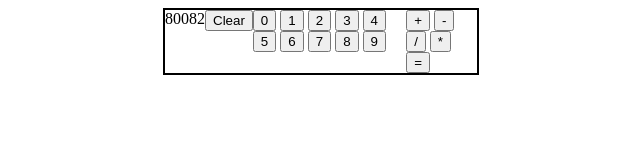
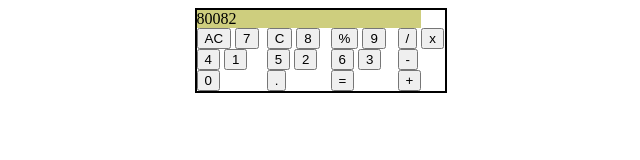
Before and after one commit to PatriceGudders/calculator, a plain HTML site: page index.html in a window 1280 px wide. Shown: the whole page, without its empty margins (319-959 px from the left). Drawn offline with Linux system fonts and the light colour scheme.

Commit message:
Rearrange tags in index file

```diff
--- a/index.html
+++ b/index.html
@@ -11,28 +11,37 @@
 
 <body>
     <div class="calculator">
-        <div class="display">80082</div>
-        <div class="clear">
-            <button>Clear</button>
+        <div class="display">
+            80082
         </div>
-        <div class="numbers">
-            <button>0</button>
-            <button>1</button>
-            <button>2</button>
-            <button>3</button>
-            <button>4</button>
-            <button>5</button>
-            <button>6</button>
-            <button>7</button>
-            <button>8</button>
-            <button>9</button>
-        </div>
-        <div class="operators">
-            <button>+</button>
-            <button>-</button>
-            <button>/</button>
-            <button>*</button>
-            <button>=</button>
+        <div class="buttons">
+            <div class="columnOne">
+                <button class="clear">AC</button>
+                <button class="number">7</button>
+                <button class="number">4</button>
+                <button class="number">1</button>
+                <button class="number">0</button>
+            </div>
+            <div class="columnTwo">
+                <button class="clear">C</button>
+                <button class="number">8</button>
+                <button class="number">5</button>
+                <button class="number">2</button>
+                <button class="number">.</button>
+            </div>
+            <div class="columnThree">
+                <button class="operator">%</button>
+                <button class="number">9</button>
+                <button class="number">6</button>
+                <button class="number">3</button>
+                <button class="result">=</button>
+            </div>
+            <div class="columnFour">
+                <button class="operator">/</button>
+                <button class="operator">x</button>
+                <button class="operator">-</button>
+                <button class="operator">+</button>
+            </div>
         </div>
     </div>
 </body>
--- a/style.css
+++ b/style.css
@@ -3,8 +3,49 @@
 }
 
 .calculator {
-    width: 25%;
+    width: 20%;
     border: 2px solid black;
     display: flex;
     margin: auto;
+    flex-wrap: wrap;
 }
+
+.display {
+    flex: 0 1 auto;
+    width: 90%;
+    background-color: rgb(206, 206, 126);
+}
+
+.buttons {
+    display: flex;
+}
+
+.colomTwo {
+    flex-direction: column;
+}
+
+.columThree {
+    flex-direction: column;
+
+}
+
+.columFour {
+    flex-direction: column;
+
+}
+
+.operator {
+
+}
+
+.number {
+
+}
+
+.clear {
+
+}
+
+.result {
+
+}
```
